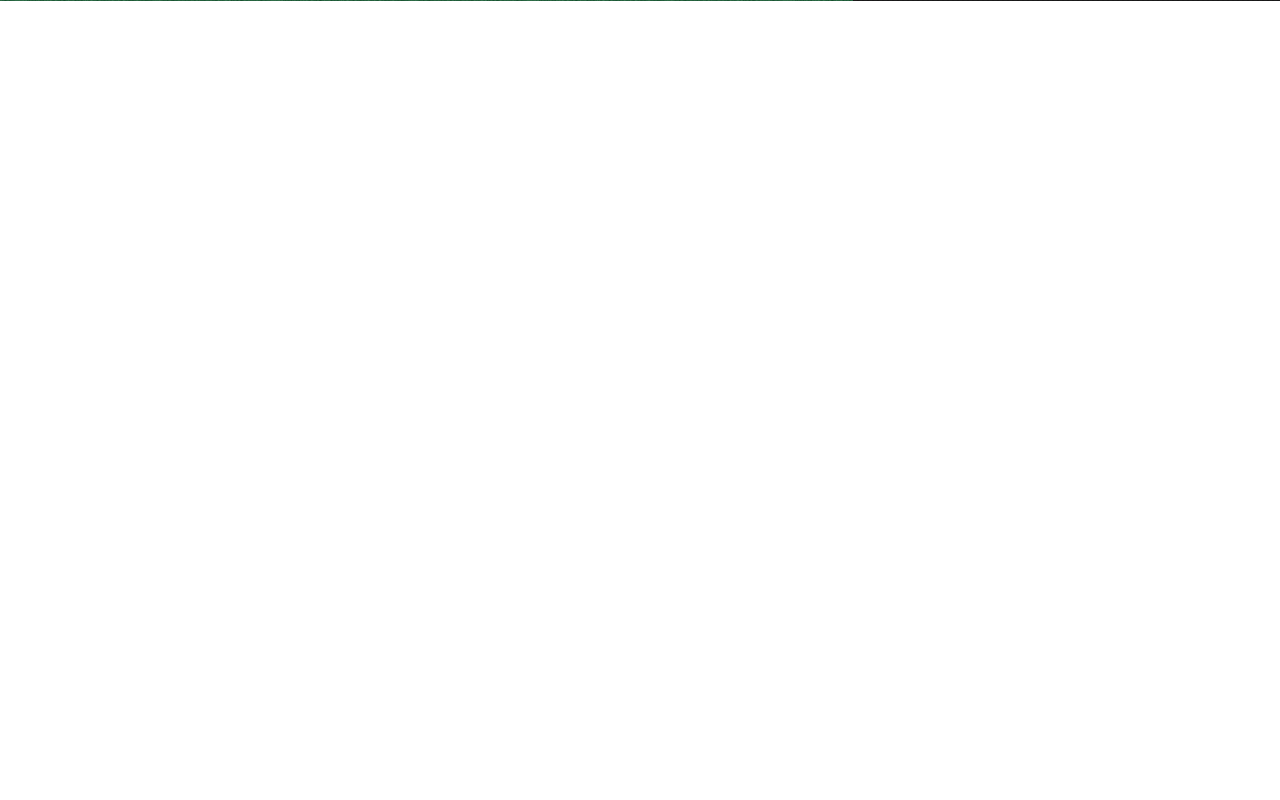
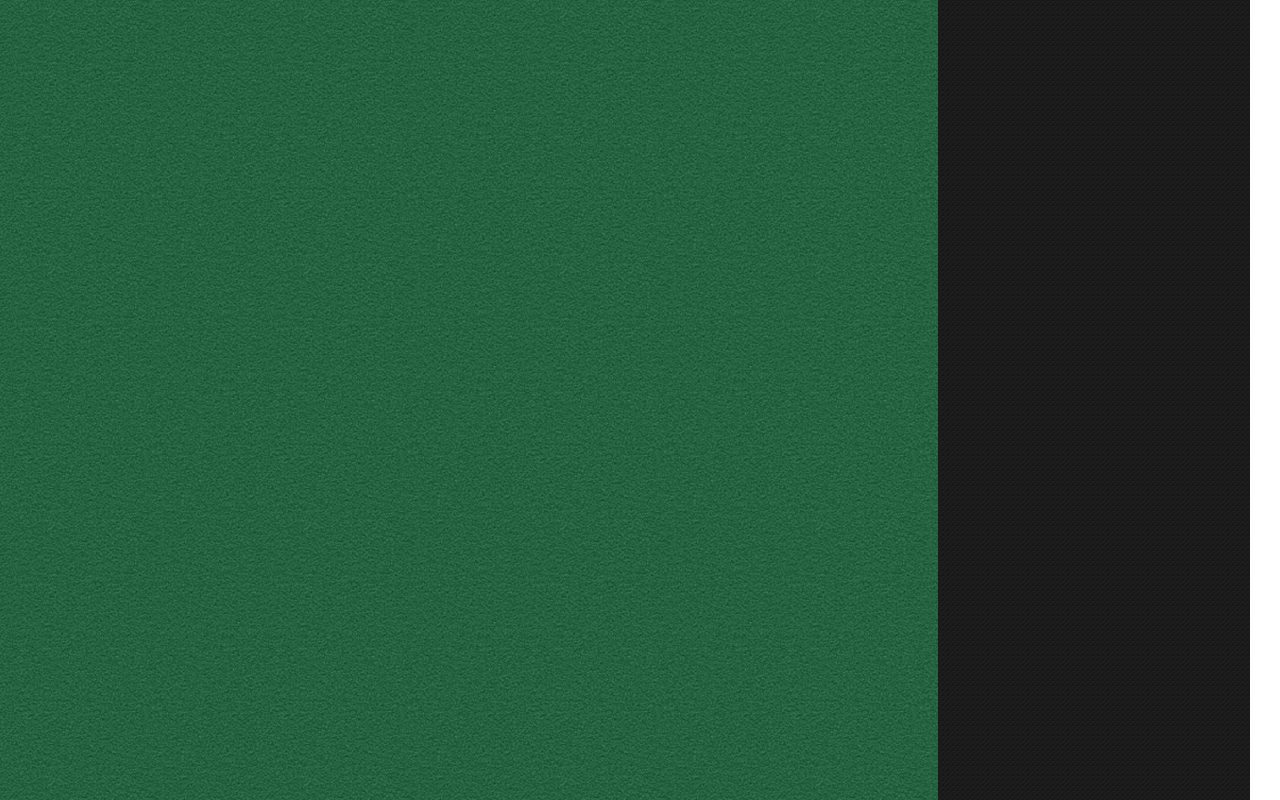
Before and after one commit to shauntoomey25/poker-js, a website: page app/index.html in a window 1280 px wide. Drawn offline with nearby package versions, Linux system fonts and the light colour scheme; some packages are replaced by stand-ins of ours.

Commit message:
Finished setting up controllers and initial layout

```diff
--- a/app/css/app.css
+++ b/app/css/app.css
@@ -1,4 +1,19 @@
 /* app css stylesheet */
+
+html, body {
+  height: 100%;
+  width: 100%;
+  margin: 0;
+}
+
+.full-size {
+  height: 100%;
+  width: 100%;
+}
+
+.full-height {
+  height: 100%;
+}
 
 #poker-table {
   background-image: url('../images/table.png');
--- a/app/index.html
+++ b/app/index.html
@@ -1,5 +1,6 @@
 <!doctype html>
 <html lang="en" ng-app="pokerJS">
+
 <head>
   <meta charset="utf-8">
   <title>Poker JS</title>
@@ -7,9 +8,10 @@
   <link rel="stylesheet" href="bower_components/bootstrap/dist/css/bootstrap.min.css"/>
   <link rel="stylesheet" href="bower_components/bootstrap/dist/css/bootstrap-theme.css"/>
 </head>
+
 <body>
 
-  <div ng-view></div>
+  <div ng-view class="full-size"></div>
 
   <!-- In production use:
   <script src="//ajax.googleapis.com/ajax/libs/angularjs/x.x.x/angular.min.js"></script>
--- a/app/js/app.js
+++ b/app/js/app.js
@@ -1,5 +1,4 @@
 'use strict';
-
 
 // Declare app level module which depends on filters, and services
 angular.module('pokerJS', [
--- a/app/js/controllers.js
+++ b/app/js/controllers.js
@@ -2,16 +2,16 @@
 
 /* Controllers */
 
-var app = angular.module('pokerJS.controllers', []);
+angular.module('pokerJS.controllers', [])
 
-app.controller('MainCtrl', [function() {
-  // Stuff goes here
-}]);
+  .controller('MainCtrl', [function() {
+    // Stuff goes here
+  }])
 
-app.controller('PokerCtrl', [function() {
-  // Stuff goes here
-}]);
+  .controller('PokerCtrl', [function() {
+    // Stuff goes here
+  }])
 
-app.controller('ChatCtrl', [function() {
-  // Stuff goes here
-}]);
+  .controller('ChatCtrl', [function() {
+    // Stuff goes here
+  }]);
--- a/app/js/services.js
+++ b/app/js/services.js
@@ -2,4 +2,7 @@
 
 /* Services */
 
-var app = angular.module('pokerJS.services', []);
+//var app = angular.module('pokerJS.services', []);
+
+angular.module('pokerJS.services', []).
+  value('version', '0.1');
--- a/app/partials/main.html
+++ b/app/partials/main.html
@@ -1,10 +1,10 @@
-<div class="container-fluid">
-  <div class="row">
+<div class="container-fluid full-size">
+  <div class="row full-size">
 
-    <div ng-controller="PokerCtrl" id="poker-table" class="col-md-8">
+    <div ng-controller="PokerCtrl" id="poker-table" class="col-md-9 full-height">
     </div>
 
-    <div ng-controller="ChatCtrl" id="chat-pane" class="col-md-4">
+    <div ng-controller="ChatCtrl" id="chat-pane" class="col-md-3 full-height">
     </div>
 
   </div>
```
